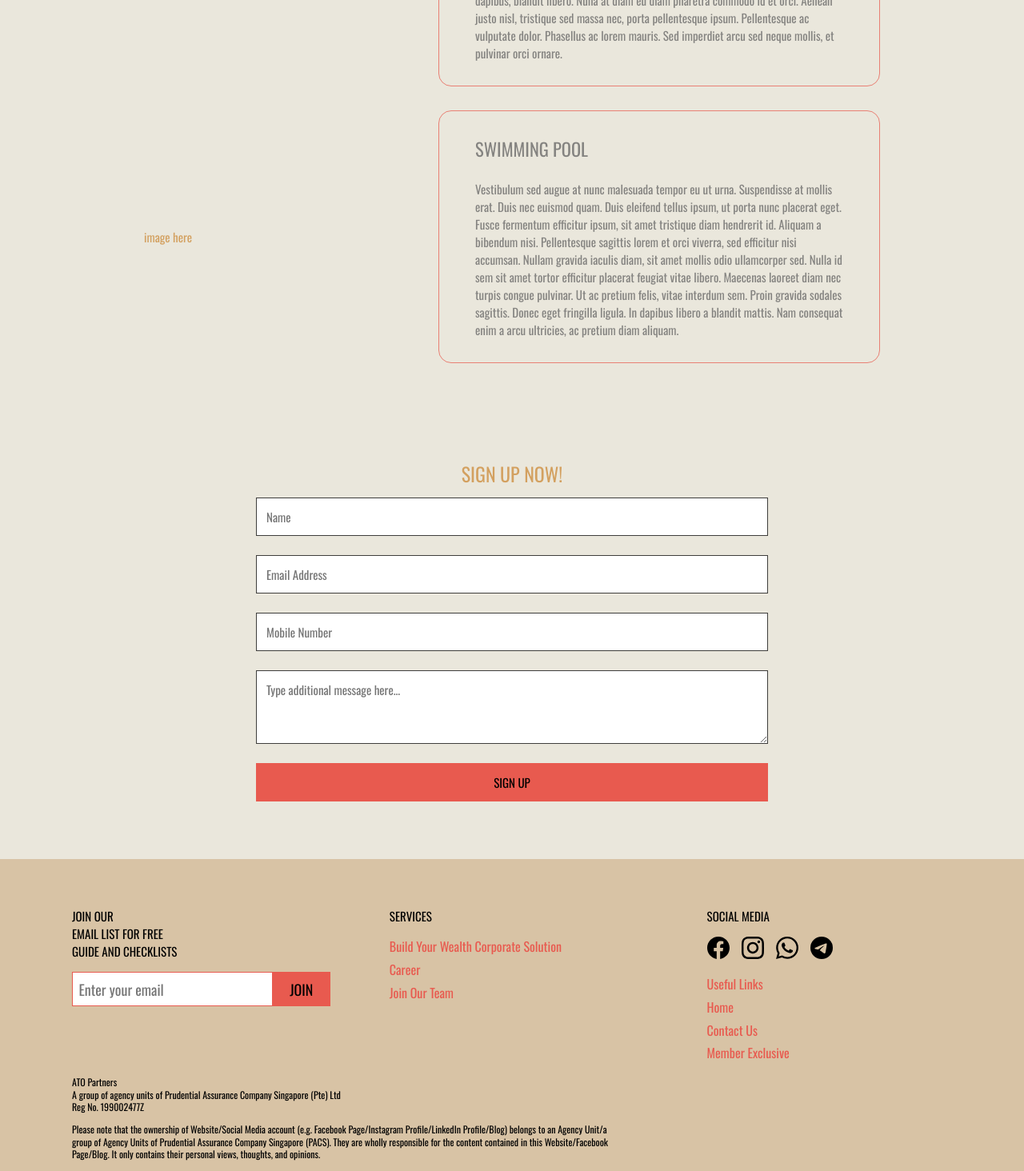
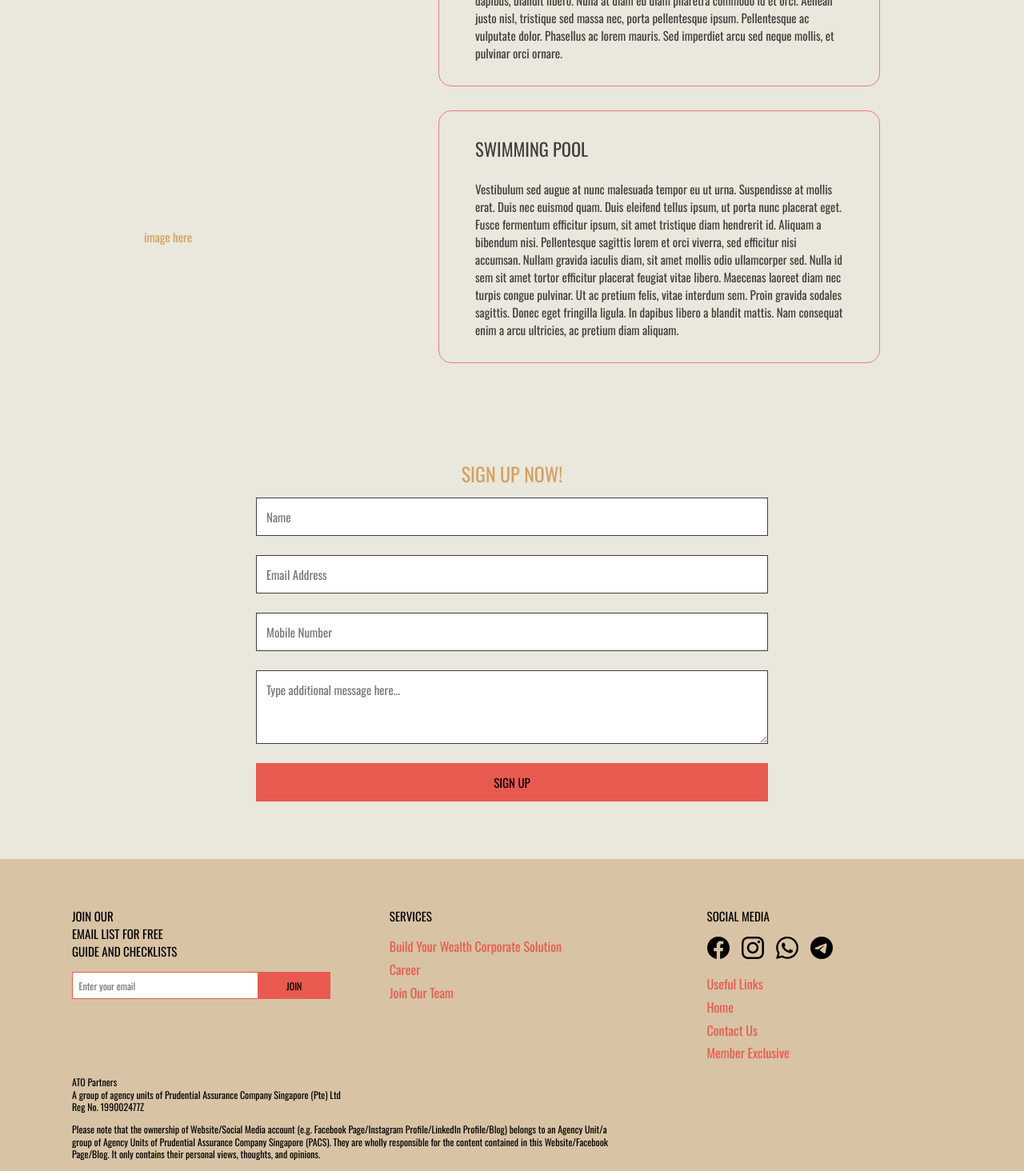
Before and after one commit to bwnnwtt/ato-demo, a React (Create React App) app: page / in a window 1280 px wide. Shown: the part 880-2344 px from the top of the page at 80% size. Built offline with nearby package versions, Linux system fonts and the light colour scheme.

Commit message:
fix: odd styling issues

```diff
--- a/public/index.html
+++ b/public/index.html
@@ -25,7 +25,7 @@
       work correctly both with client-side routing and a non-root public URL.
       Learn how to configure a non-root public URL by running `npm run build`.
     -->
-    <title>React App</title>
+    <title>ATO Partners Demo</title>
   </head>
   <body>
     <noscript>You need to enable JavaScript to run this app.</noscript>
--- a/src/App.css
+++ b/src/App.css
@@ -13,17 +13,6 @@
   }
 }
 
-/* .App-header {
-  background-color: #282c34;
-  min-height: 100vh;
-  display: flex;
-  flex-direction: column;
-  align-items: center;
-  justify-content: center;
-  font-size: calc(10px + 2vmin);
-  color: white;
-} */
-
 .App-body {
   background-color: var(--color-eggshell-white);
   height: 100vh;
@@ -31,19 +20,6 @@
 
 .App-footer {
   background-color: var(--color-dark-vanilla);
-}
-
-.App-link {
-  color: #61dafb;
-}
-
-@keyframes App-logo-spin {
-  from {
-    transform: rotate(0deg);
-  }
-  to {
-    transform: rotate(360deg);
-  }
 }
 
 .footer-container {
@@ -72,29 +48,21 @@
   float: left;
   border-radius: 0px;
   border: 1px solid var(--color-jelly-bean-red);
-  font-size: 0.6rem;
-  width: 70%;
+  font-size: 0.8rem;
+  width: 65%;
   margin: 0;
   padding: 0.5rem;
-
-  @media (min-width: 768px) {
-    font-size: 1.2rem;
-  }
 }
 
 .submit-button {
   float: left;
   border: 1px solid var(--color-jelly-bean-red);
   border-radius: 0;
-  font-size: 0.6rem;
-  width: 20%;
+  font-size: 0.8rem;
+  width: 25%;
   margin: 0;
   padding: 0.5rem;
   background-color: var(--color-jelly-bean-red);
-
-  @media (min-width: 768px) {
-    font-size: 1.2rem;
-  }
 }
 
 .submit-button:hover {
@@ -290,15 +258,15 @@ input:focus-visible {
 .main-item-card-3 {
   width: 60%;
   min-height: 20vh;
-  border: 0.4px solid var(--color-pink);
+  border: 1px solid var(--color-pink);
   border-radius: 16px;
   padding: 2rem 3rem;
   text-align: left;
-  color: var(--color-text-dark);
+  color: var(--color-navbar-dark);
 }
 
 h2 {
-  color: var(--color-text-dark);
+  color: var(--color-navbar-dark);
 }
 
 .signup {
@@ -318,7 +286,9 @@ h2 {
     flex-direction: column;
     width: 100%;
 
-    > * {
+    > input[type=text],
+    > input[type=submit],
+    > textarea {
       width: 50%;
       position: relative;
       left: 25%;
@@ -344,13 +314,9 @@ h2 {
 
     }
 
-    > textarea {
-      width: 50%;
-
-      &:focus-visible {
+    > textarea:focus-visible {
         border: 0.5px solid var(--color-jelly-bean-red);
         outline: none;
-      }
     }
   }
 }
```
